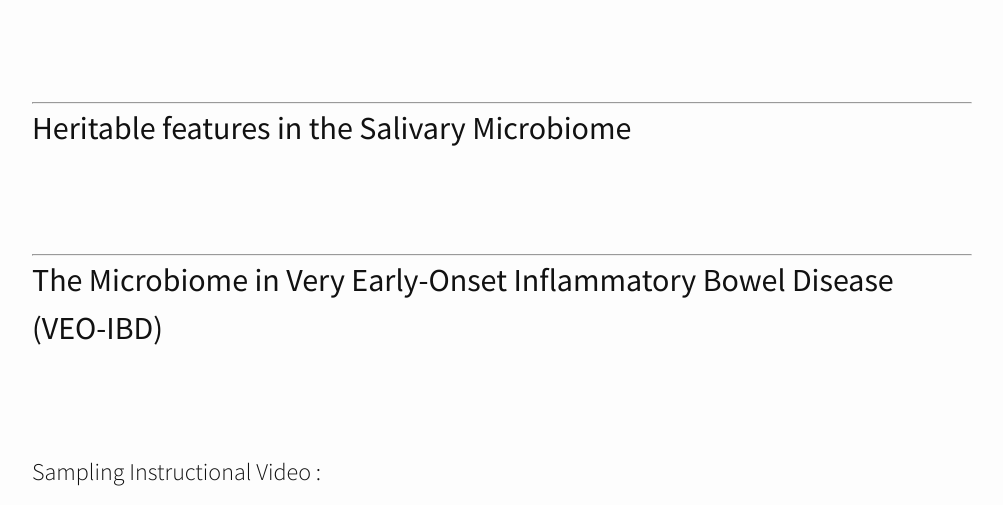
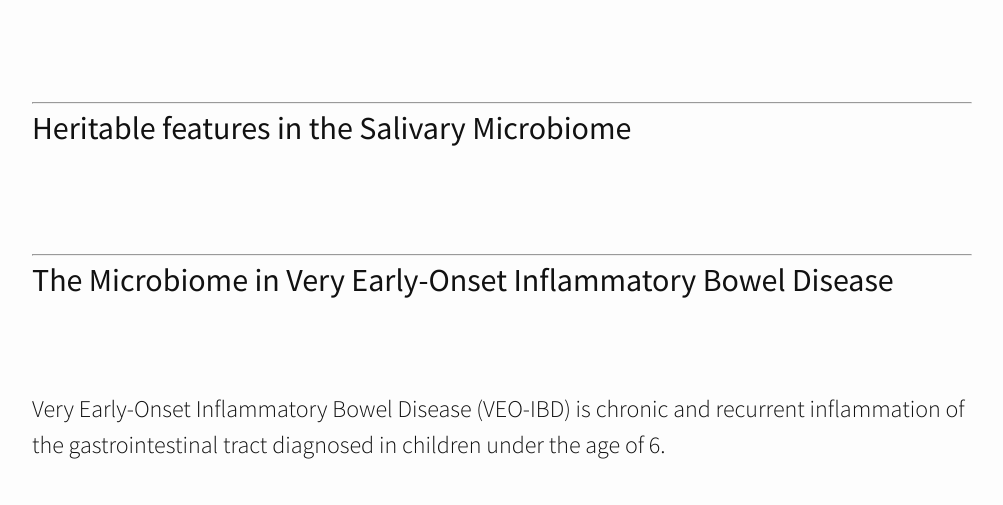
Before and after one commit to DanielSprockett/danielsprockett.github.io, a Jekyll site: the page built from research.md, in a window 1280 px wide and 1400 px high, scrolled down 779 px. Shown: the top 505 px of the window, without its empty margins (138-1141 px from the left). Built offline with Jekyll 4.4.1, drawn with Linux system fonts in a browser that asks for light colours; nearby versions of some CDN libraries; some of the changed text lies outside the part shown; grey boxes are pictures that could not be loaded.

Commit message:
add website link

```diff
--- a/research.md
+++ b/research.md
@@ -23,12 +23,19 @@
 
 ***
 
-<h2>The Microbiome in Very Early-Onset Inflammatory Bowel Disease (VEO-IBD)</h2>
+<h2>The Microbiome in Very Early-Onset Inflammatory Bowel Disease</h2>
 <br>
 <br>
-
-Sampling Instructional Video :
-
+Very Early-Onset Inflammatory Bowel Disease (VEO-IBD) is chronic and recurrent inflammation of the gastrointestinal tract diagnosed in children under the age of 6.<br>
+<br>
+The disease that develops in these very young patients often differs from older children or adults, both in terms of its tissue involvement and severity, making diagnosis and treatment more difficult. Furthermore, VEO-IBD patients often don’t respond to therapies used in adult IBD.<br>
+<br>
+The communities of bacteria that live in in the gut of small children often have different composition than those that live in adults, and these differences could impact VEO-IBD disease course, as well as how they respond to treatment. Therefore, we are exploring the role of the oral and intestinal microbiome in this rare childhood disease which will pave the way for better diagnostics and treatments. <br>
+<br>
+For more information, please check out the [study website](http://med.stanford.edu/relmanlab/projects/the-microbiome-in-early-childhood/veo-ibd-and-the-microbiome.html).
+<br>
+Sampling Instructional Video:<br>
+<br>
 <iframe id="kaltura_player" src="https://cdnapisec.kaltura.com/p/1392761/sp/139276100/embedIframeJs/uiconf_id/23332312/partner_id/1392761?iframeembed=true&playerId=kaltura_player&entry_id=0_oj289523&flashvars[mediaProtocol]=rtmp&amp;flashvars[streamerType]=rtmp&amp;flashvars[streamerUrl]=rtmp://www.kaltura.com:1935&amp;flashvars[rtmpFlavors]=1&amp;flashvars[localizationCode]=en&amp;flashvars[leadWithHTML5]=true&amp;flashvars[sideBarContainer.plugin]=true&amp;flashvars[sideBarContainer.position]=left&amp;flashvars[sideBarContainer.clickToClose]=true&amp;flashvars[chapters.plugin]=true&amp;flashvars[chapters.layout]=vertical&amp;flashvars[chapters.thumbnailRotator]=false&amp;flashvars[streamSelector.plugin]=true&amp;flashvars[EmbedPlayer.SpinnerTarget]=videoHolder&amp;flashvars[dualScreen.plugin]=true&amp;&wid=0_cba40pqq" width="608" height="402" allowfullscreen webkitallowfullscreen mozAllowFullScreen allow="autoplay *; fullscreen *; encrypted-media *" frameborder="0" title="Kaltura Player"></iframe>
 <br>
 <br>
```
